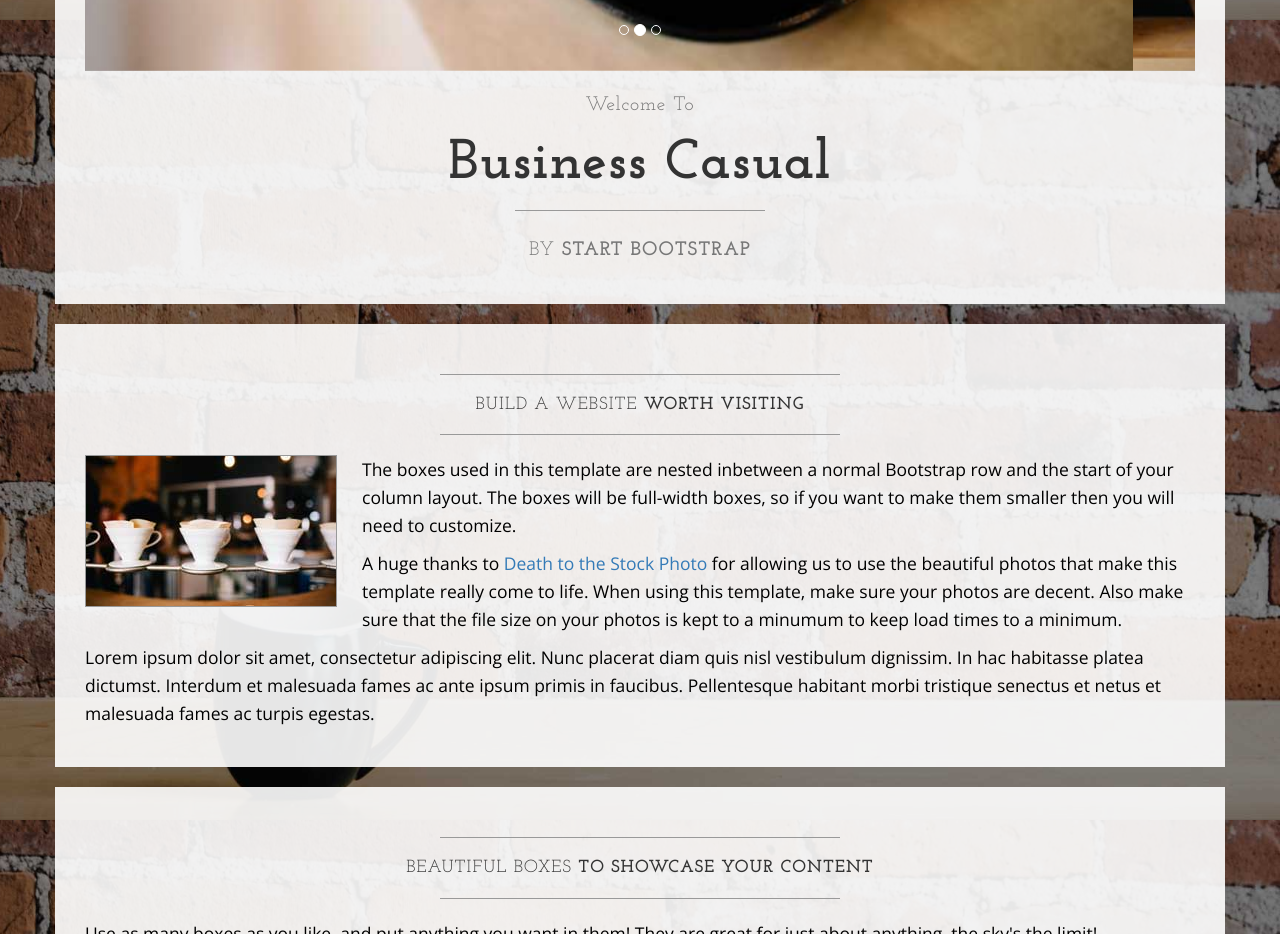
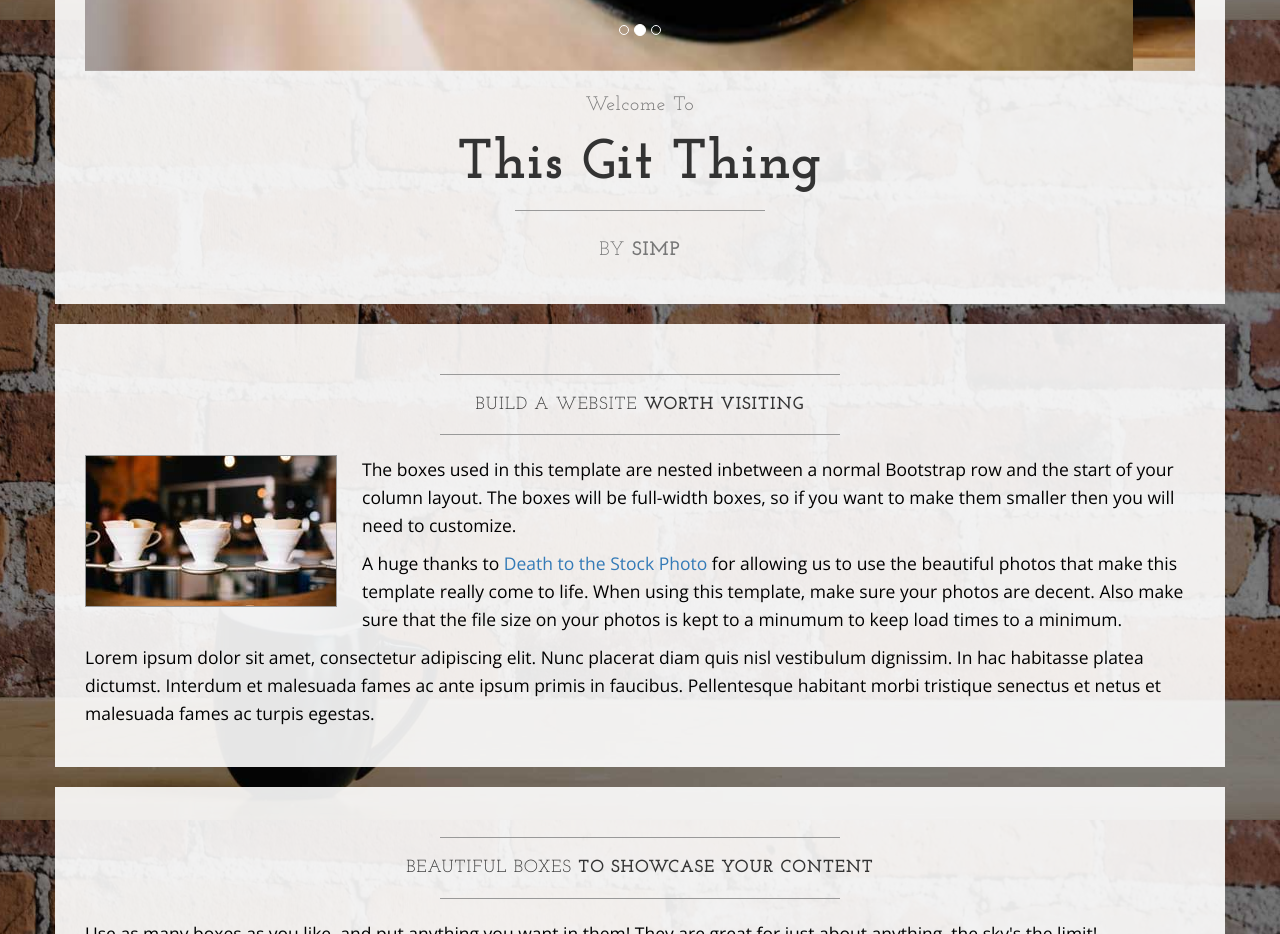
Before and after one commit to michael-simpson/junktesting-bootstrap, a plain HTML site: page index.html in a window 1280 px wide. Shown: the part 780-1714 px from the top of the page. Drawn offline with nearby package versions, Linux system fonts and the light colour scheme.

Commit message:
changed by line

```diff
--- a/index.html
+++ b/index.html
@@ -108,11 +108,11 @@
                     <h2 class="brand-before">
                         <small>Welcome to</small>
                     </h2>
-                    <h1 class="brand-name">Business Casual</h1>
+                    <h1 class="brand-name">This git thing</h1>
                     <hr class="tagline-divider">
                     <h2>
                         <small>By
-                            <strong>Start Bootstrap</strong>
+                            <strong>Simp</strong>
                         </small>
                     </h2>
                 </div>
```
